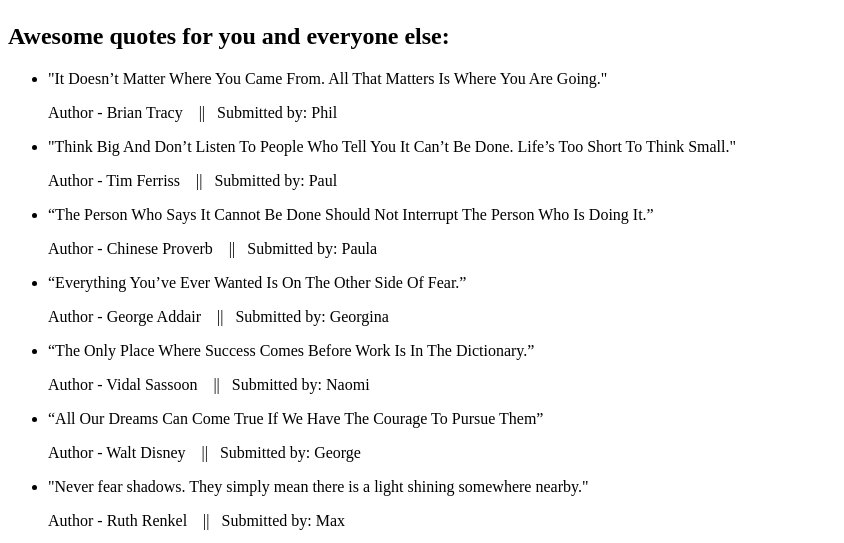
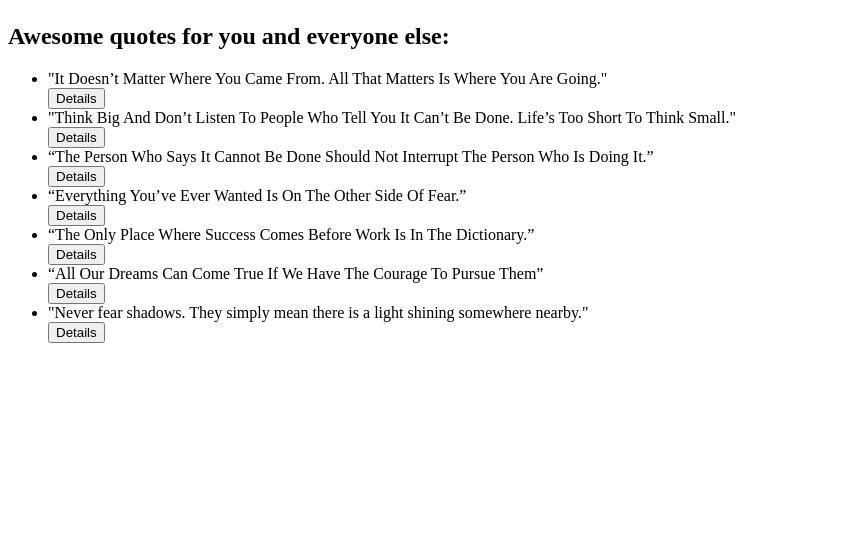
Before and after one commit to philipkariuki/quotes-angular, an Angular app: page / in a window 1280 px wide. Shown: the part 306-849 px from the top of the page, without its empty margins (0-844 px from the left). After the commit the page ends 800 px from the top, so only its background shows below. Built offline with nearby package versions, Linux system fonts and the light colour scheme.

Commit message:
Adds toggle button and defines toggleDetails function

```diff
--- a/src/app/quotes/quotes.component.html
+++ b/src/app/quotes/quotes.component.html
@@ -7,9 +7,12 @@
 <h2>Awesome quotes for you and everyone else: </h2>
 
 <ul>
-  <div *ngFor='let quotes of quotes'>
+  <div *ngFor='let quotes of quotes;let i = index'>
       <li >{{quotes.name}}</li>
-      <app-quote-details [quotes]='quotes'></app-quote-details>
+
+      <button  (click)='toogleDetails(i)'>Details</button>
+
+      <app-quote-details *ngIf="quotes.showDescription" [quotes]='quotes'></app-quote-details>
   </div>
 </ul>
 
--- a/src/app/quotes/quotes.component.ts
+++ b/src/app/quotes/quotes.component.ts
@@ -20,6 +20,9 @@ export class QuotesComponent implements OnInit {
     new Quotes(7, '"Never fear shadows. They simply mean there is a light shining somewhere nearby."','Author - Ruth Renkel','Submitted by: Max'),
 
 ]
+toogleDetails(index){
+  this.quotes[index].showDescription = !this.quotes[index].showDescription;
+}
 
   constructor() { }
 
```
